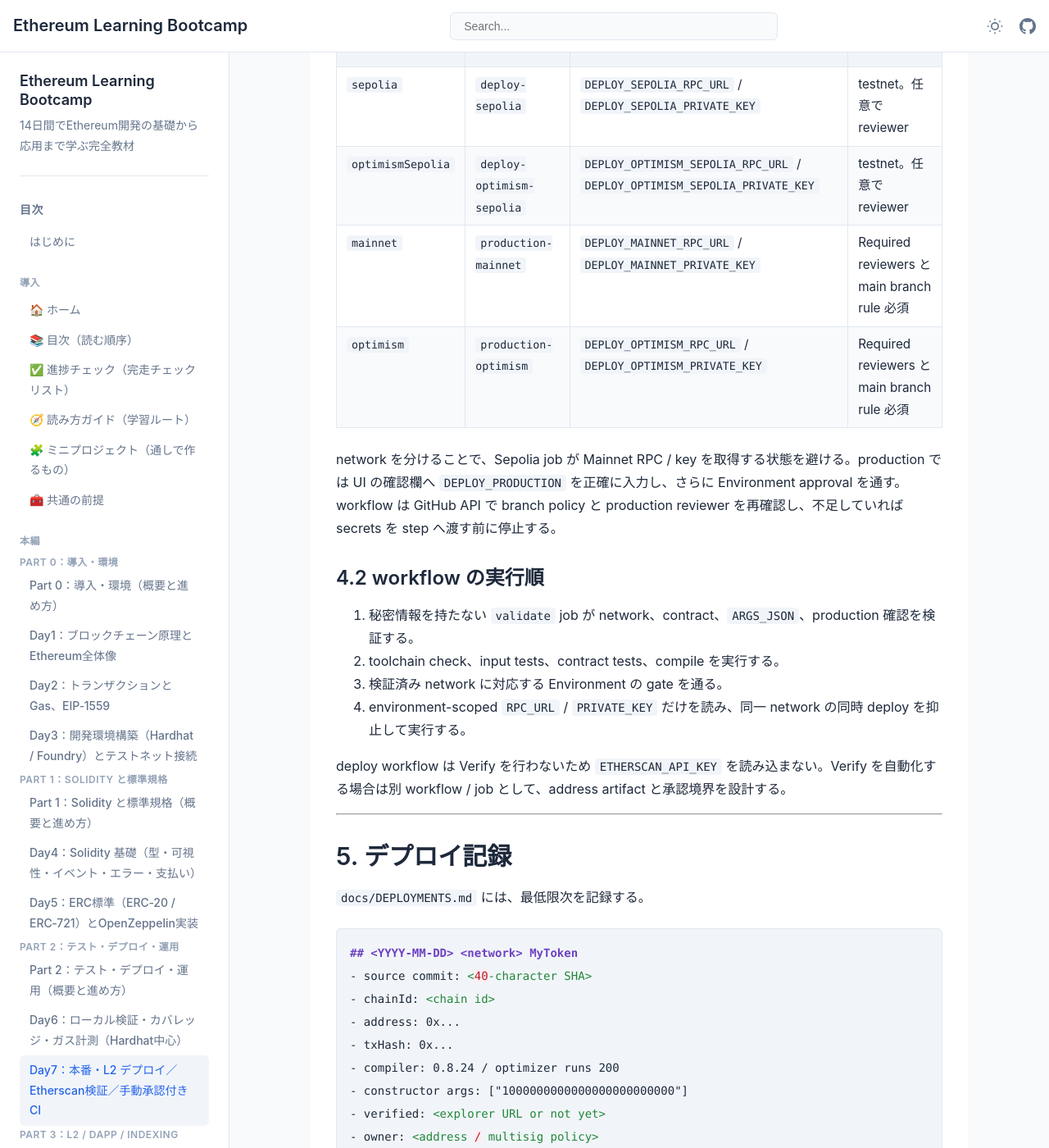
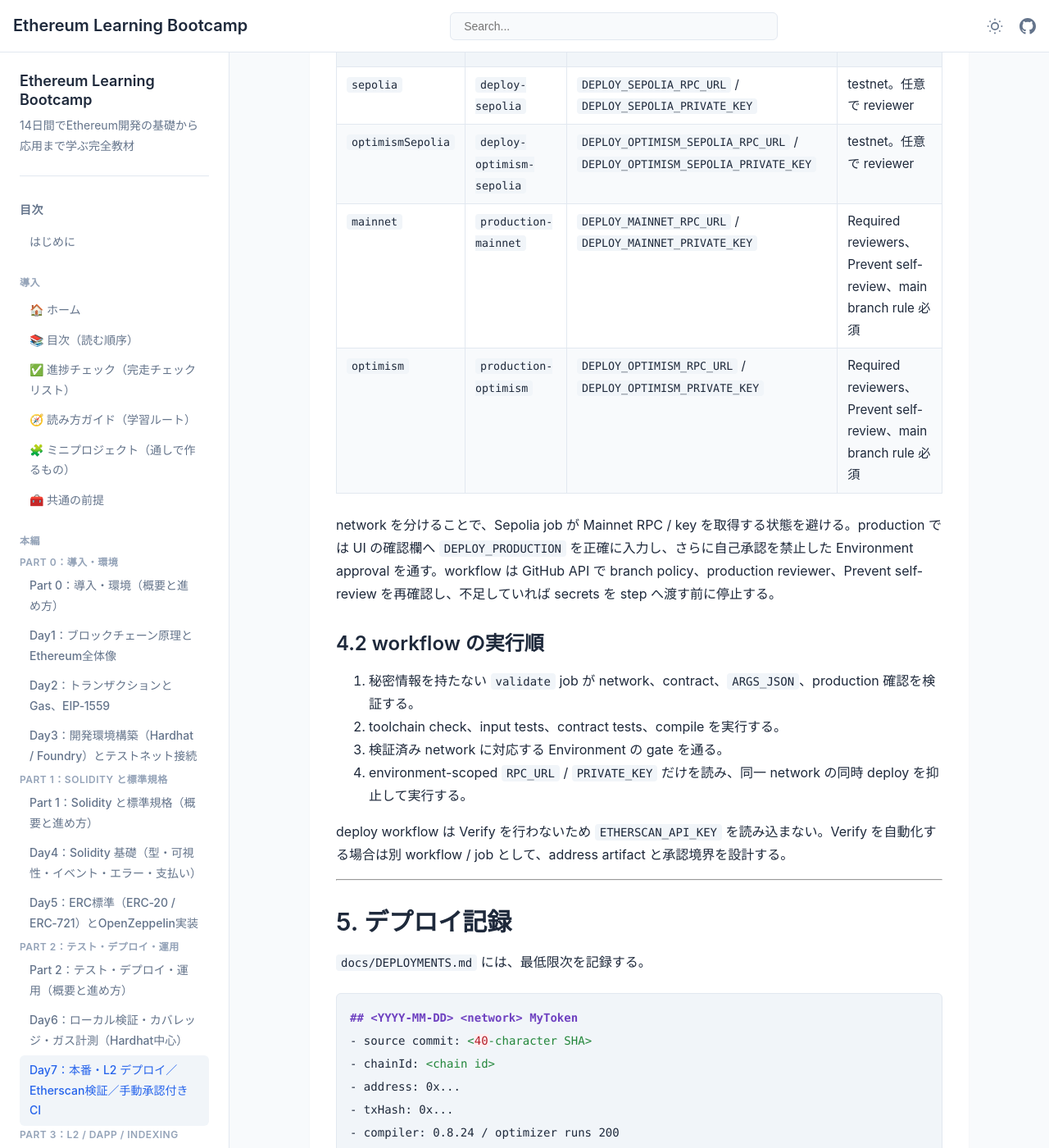
Before and after one commit to itdojp/ethereum-learning-bootcamp, a Jekyll site: the page built from docs/curriculum/Day07_Deploy_CI.md, in a window 1280 px wide and 1400 px high, scrolled down 2661 px. Shown: the whole window at 82% size. Built offline with Jekyll 4.4.1, drawn with Linux system fonts in a browser that asks for light colours; our own code applies the rules of GitHub Pages for plain Markdown files; some of the changed text lies outside the part shown.

Commit message:
fix: enforce independent production approval

```diff
--- a/docs/curriculum/Day07_Deploy_CI.md
+++ b/docs/curriculum/Day07_Deploy_CI.md
@@ -86,10 +86,10 @@ Settings > Environments に次を作り、各 Environment Secrets へ下表の n
 |---|---|---|---|
 | `sepolia` | `deploy-sepolia` | `DEPLOY_SEPOLIA_RPC_URL` / `DEPLOY_SEPOLIA_PRIVATE_KEY` | testnet。任意で reviewer |
 | `optimismSepolia` | `deploy-optimism-sepolia` | `DEPLOY_OPTIMISM_SEPOLIA_RPC_URL` / `DEPLOY_OPTIMISM_SEPOLIA_PRIVATE_KEY` | testnet。任意で reviewer |
-| `mainnet` | `production-mainnet` | `DEPLOY_MAINNET_RPC_URL` / `DEPLOY_MAINNET_PRIVATE_KEY` | Required reviewers と main branch rule 必須 |
-| `optimism` | `production-optimism` | `DEPLOY_OPTIMISM_RPC_URL` / `DEPLOY_OPTIMISM_PRIVATE_KEY` | Required reviewers と main branch rule 必須 |
+| `mainnet` | `production-mainnet` | `DEPLOY_MAINNET_RPC_URL` / `DEPLOY_MAINNET_PRIVATE_KEY` | Required reviewers、Prevent self-review、main branch rule 必須 |
+| `optimism` | `production-optimism` | `DEPLOY_OPTIMISM_RPC_URL` / `DEPLOY_OPTIMISM_PRIVATE_KEY` | Required reviewers、Prevent self-review、main branch rule 必須 |
 
-network を分けることで、Sepolia job が Mainnet RPC / key を取得する状態を避ける。production では UI の確認欄へ `DEPLOY_PRODUCTION` を正確に入力し、さらに Environment approval を通す。workflow は GitHub API で branch policy と production reviewer を再確認し、不足していれば secrets を step へ渡す前に停止する。
+network を分けることで、Sepolia job が Mainnet RPC / key を取得する状態を避ける。production では UI の確認欄へ `DEPLOY_PRODUCTION` を正確に入力し、さらに自己承認を禁止した Environment approval を通す。workflow は GitHub API で branch policy、production reviewer、Prevent self-review を再確認し、不足していれば secrets を step へ渡す前に停止する。
 
 ### 4.2 workflow の実行順
 
@@ -124,7 +124,7 @@ deploy workflow は Verify を行わないため `ETHERSCAN_API_KEY` を読み
 1. 同じ source commit と constructor 引数を testnet で確認する。
 2. DApp、monitoring、owner / role、emergency procedure を確認する。
 3. source commit、chain ID、address、TxHash を peer review する。
-4. `production-*` Environment の reviewer が network と費用を確認する。
+4. `production-*` Environment の別 reviewer が network と費用を確認する（Prevent self-review 必須）。
 5. deploy 後に記録と Verify を完了する。
 
 ---
@@ -136,7 +136,7 @@ deploy workflow は Verify を行わないため `ETHERSCAN_API_KEY` を読み
 | input validation が失敗 | contract名、JSON、production確認が不正 | Solidity identifier、JSON配列、固定確認文字列を確認 |
 | `insufficient funds` | 選択 network の手数料不足 | chain ID と deploy address の少額残高を確認 |
 | Verify失敗 | compiler / constructor 引数 / chain 不一致 | deploy記録と `hardhat.config.ts` を照合 |
-| 承認が出ない | Environment名または reviewer未設定 | Settings > Environments と対応表を確認 |
+| 承認が出ない | Environment名、reviewer、Prevent self-review の設定不足 | Settings > Environments と対応表を確認 |
 | Secrets が読めない | network別 Environment に共通名がない | `RPC_URL` / `PRIVATE_KEY` を対応 Environment に設定 |
 
 ---
--- a/tools/check-deployment-environment.cjs
+++ b/tools/check-deployment-environment.cjs
@@ -23,6 +23,8 @@ function validateEnvironmentConfiguration(environment, branchPolicies, networkPo
     );
     if (!reviewerRule || !Array.isArray(reviewerRule.reviewers) || reviewerRule.reviewers.length === 0) {
       errors.push('production environment requires at least one required reviewer');
+    } else if (reviewerRule.prevent_self_review !== true) {
+      errors.push('production environment must prevent self-review');
     }
   }
   return errors;
```
Also changed, not shown: docs/appendix/ci-github-actions.md (+4 -4 lines), docs/index.md (+1 -0 lines), docs/reports/Day07.md (+1 -1 lines), tools/check-deploy-safety.cjs (+8 -1 lines), tools/test-deployment-environment.cjs (+16 -1 lines), 1 other file.
